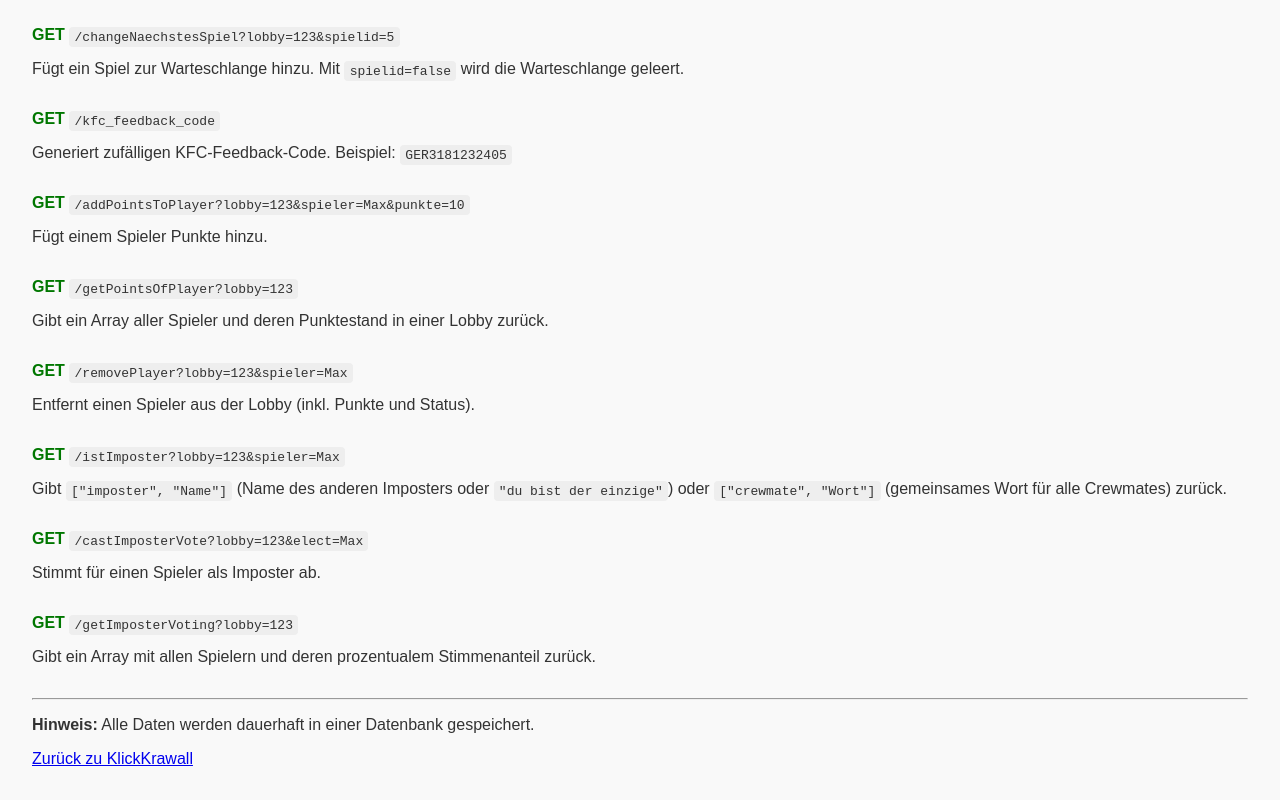
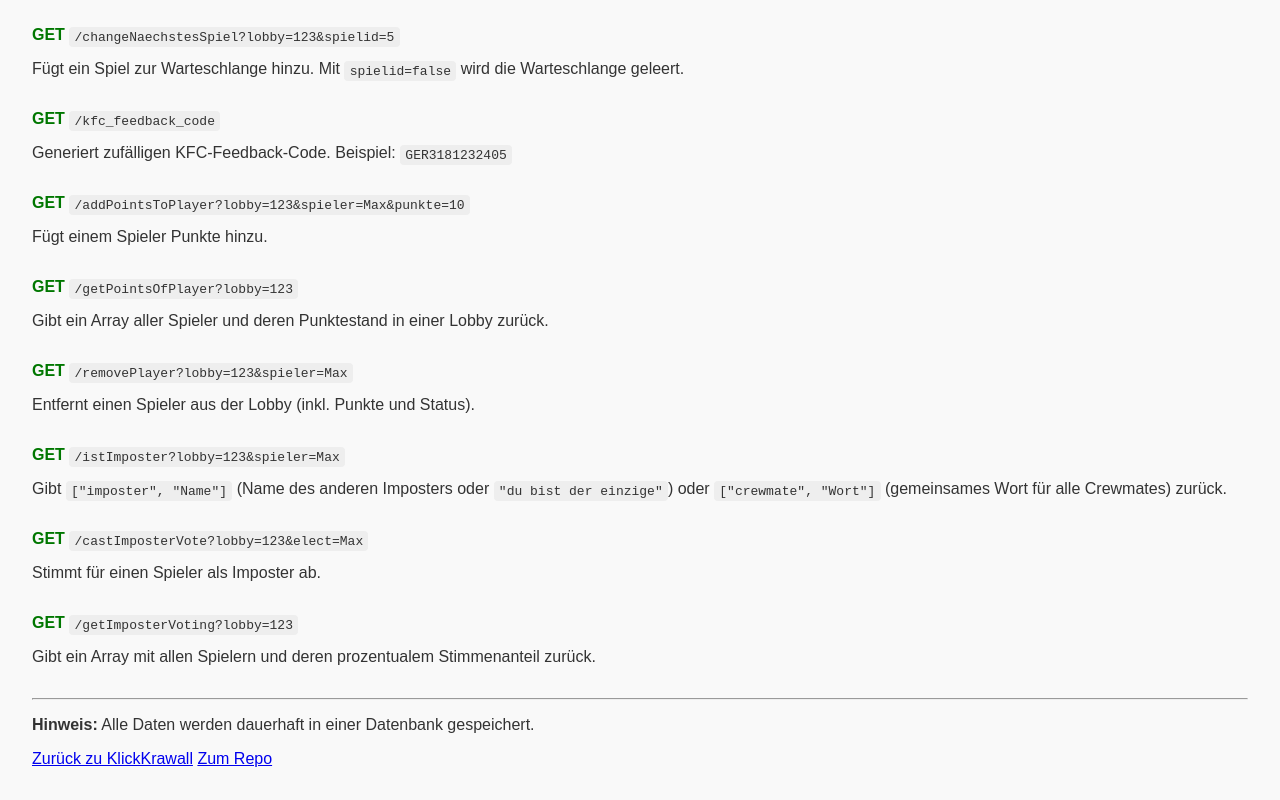
Before and after one commit to SaschaGepraegs/kk-backend, a website: page doc.html in a window 1280 px wide. Shown: the part 1327-2127 px from the top of the page. Drawn offline with Linux system fonts and the light colour scheme.

Commit message:
Füge Link zum GitHub-Repository in der API-Dokumentation hinzu

```diff
--- a/doc.html
+++ b/doc.html
@@ -149,6 +149,7 @@
   <hr>
   <p><strong>Hinweis:</strong> Alle Daten werden dauerhaft in einer Datenbank gespeichert.</p>
   <a href="https://klickkrawall.netlify.app/">Zurück zu KlickKrawall</a>
+  <a href="https://github.com/SaschaGepraegs/kk-frontend">Zum Repo</a>
 
 </body>
 </html>
```
